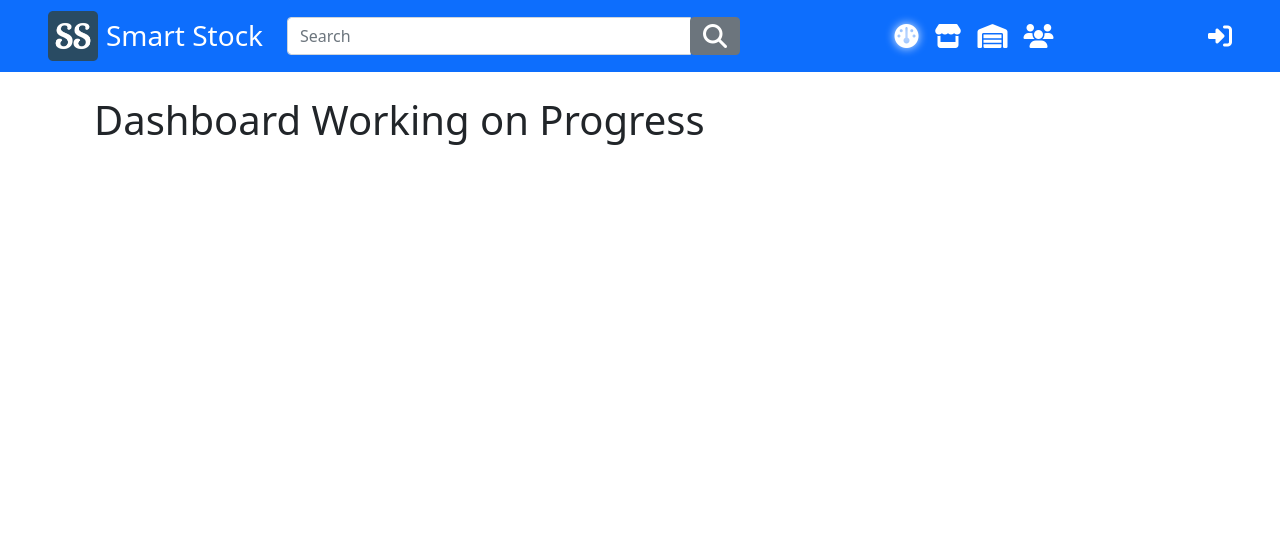
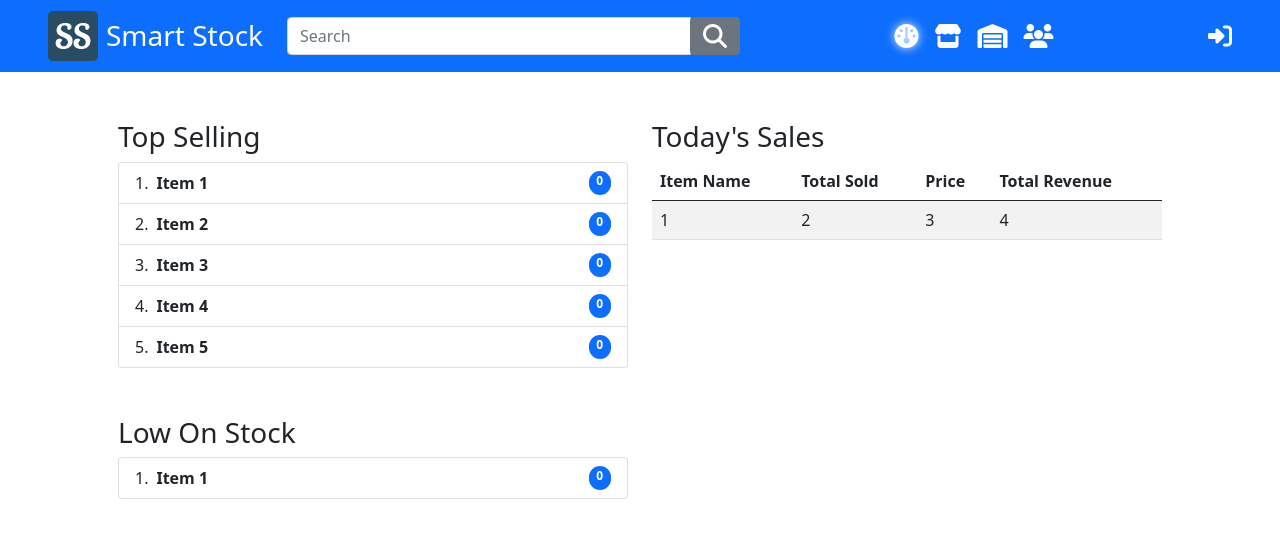
Before and after one commit to IBM-EPBL/IBM-Project-53140-1661315441, a Flask app: page /dashboard in a window 1280 px wide. Shown: the top 546 px of the page. Run offline with Flask 2, Linux system fonts and the light colour scheme; some libraries are stand-ins or nearby versions.

Commit message:
Dashboard UI

```diff
--- a/Project Development Phase/Sprint 2/templates/dashboard.html
+++ b/Project Development Phase/Sprint 2/templates/dashboard.html
@@ -4,10 +4,75 @@
 
 <body>
   {% include "header.html" %}
-  <main class="container p-4">
+  <main class="container p-5">
 
-    <h1>Dashboard Working on Progress</h1>
-    <!-- TODO - Fill Dashboard -->
+    <div class="row">
+
+      <div class="col">
+
+        <div class="row">
+          <h3>Top Selling</h3>
+          <div class="col">
+            <ol class="list-group list-group-numbered">
+              <li class="list-group-item d-flex justify-content-between">
+                <span class="fw-bold ms-2 me-auto">Item 1</span>
+                <span class="badge bg-primary rounded-pill">0</span>
+              </li>
+              <li class="list-group-item d-flex justify-content-between">
+                <span class="fw-bold ms-2 me-auto">Item 2</span>
+                <span class="badge bg-primary rounded-pill">0</span>
+              </li>
+              <li class="list-group-item d-flex justify-content-between">
+                <span class="fw-bold ms-2 me-auto">Item 3</span>
+                <span class="badge bg-primary rounded-pill">0</span>
+              </li>
+              <li class="list-group-item d-flex justify-content-between">
+                <span class="fw-bold ms-2 me-auto">Item 4</span>
+                <span class="badge bg-primary rounded-pill">0</span>
+              </li>
+              <li class="list-group-item d-flex justify-content-between">
+                <span class="fw-bold ms-2 me-auto">Item 5</span>
+                <span class="badge bg-primary rounded-pill">0</span>
+              </li>
+            </ol>
+          </div>
+        </div>
+
+        <div class="row mt-5">
+          <h3>Low On Stock</h3>
+          <div class="col">
+            <ol class="list-group list-group-numbered">
+              <li class="list-group-item d-flex justify-content-between">
+                <span class="fw-bold ms-2 me-auto">Item 1</span>
+                <span class="badge bg-primary rounded-pill">0</span>
+              </li>
+            </ol>
+          </div>
+        </div>
+
+      </div>
+
+      <div class="col">
+        <h3>Today's Sales</h3>
+        <div class="col">
+          <table class="table table-striped">
+            <thead>
+              <th>Item Name</th>
+              <th>Total Sold</th>
+              <th>Price</th>
+              <th>Total Revenue</th>
+            </thead>
+            <tr>
+              <td>1</td>
+              <td>2</td>
+              <td>3</td>
+              <td>4</td>
+            </tr>
+          </table>
+        </div>
+      </div>
+
+    </div>
 
   </main>
   {% include "scripts.html" %}
```
